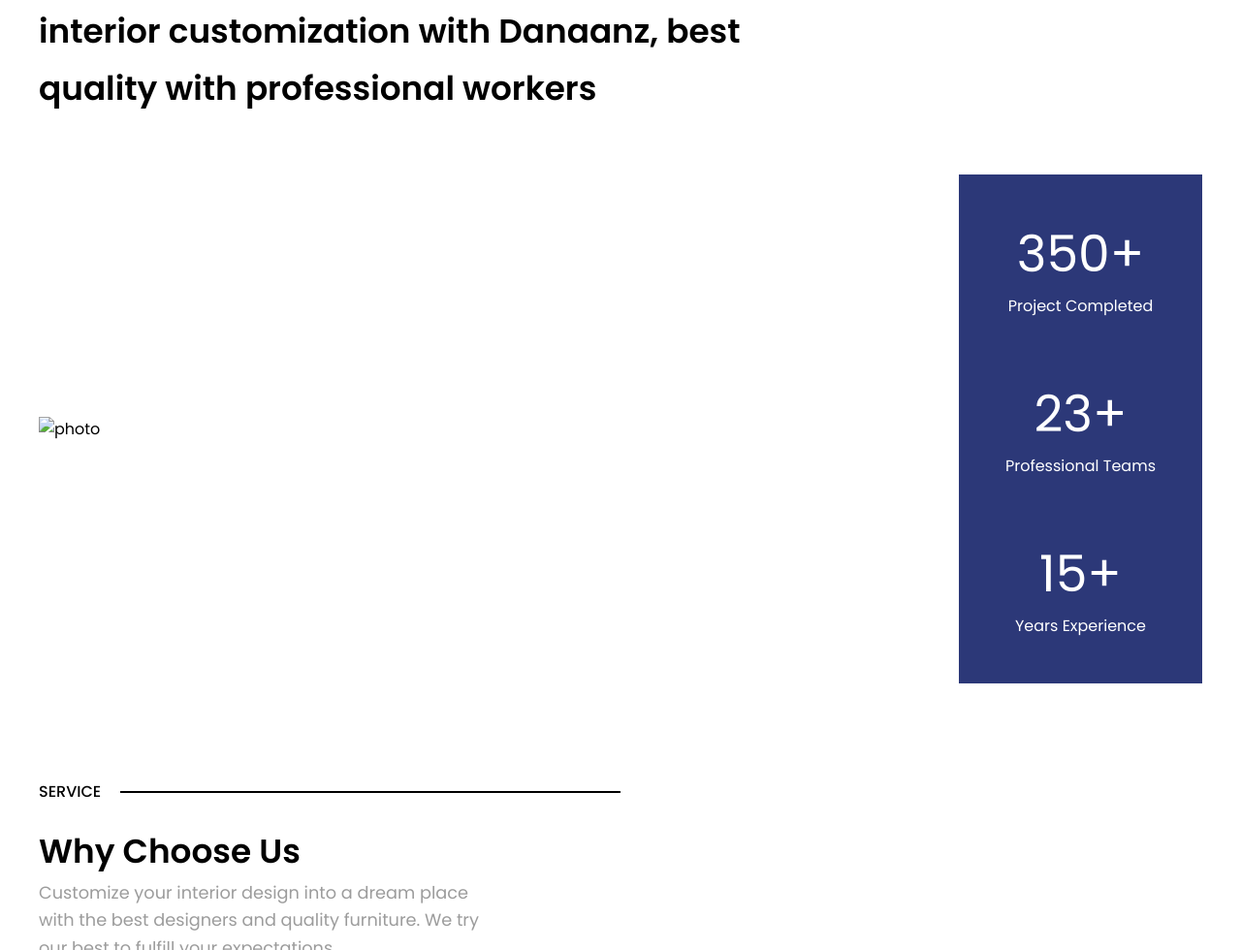
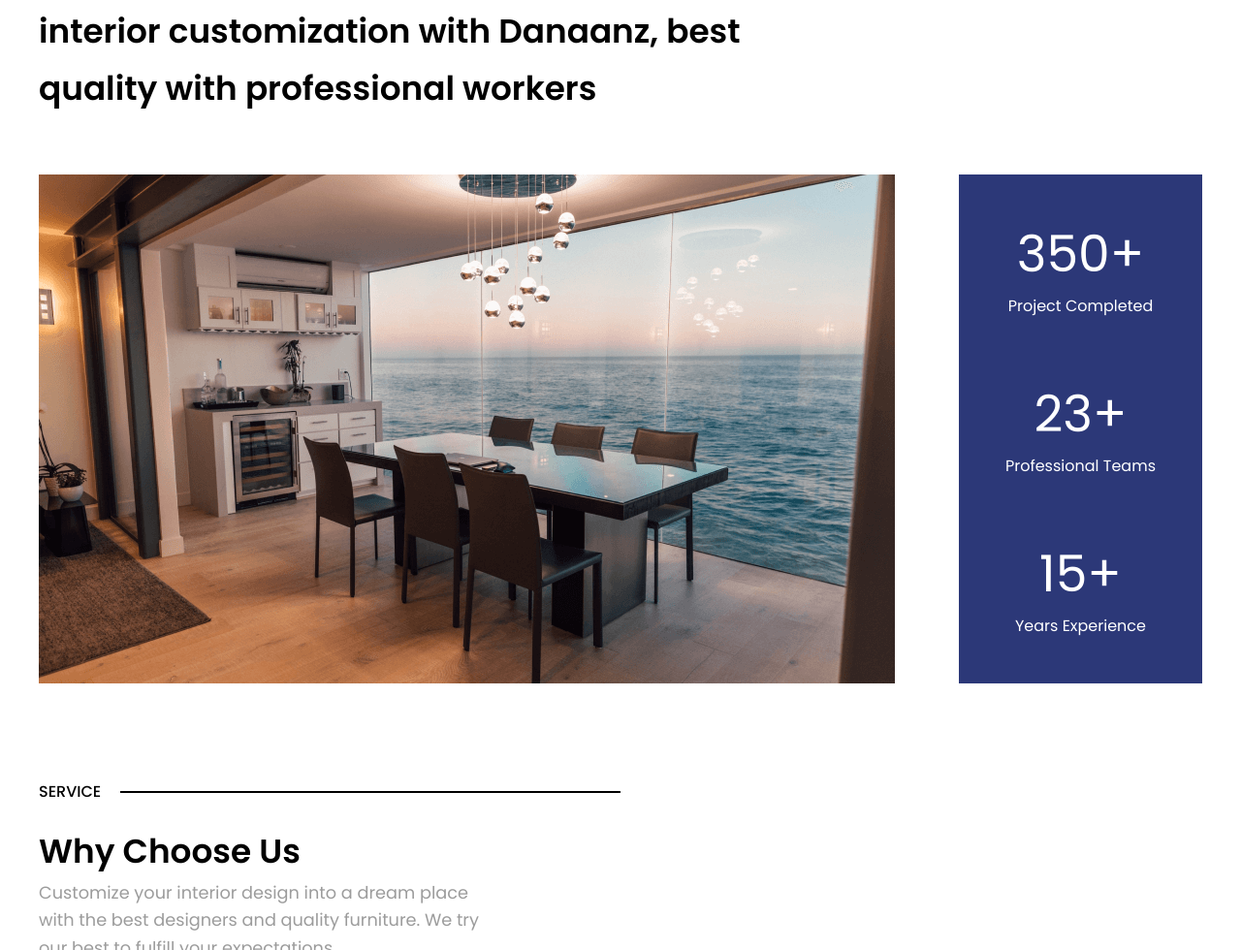
Before and after one commit to aleksandrburenkov/Danazar-gruop, a plain HTML site: page about.html in a window 1280 px wide. Shown: the part 1103-2083 px from the top of the page at 97% size. Drawn offline with nearby package versions, Linux system fonts and the light colour scheme; the site is published under a folder, as on GitHub Pages, so addresses that start at the root find nothing.

Commit message:
Update about.html

```diff
--- a/about.html
+++ b/about.html
@@ -82,7 +82,7 @@
           </div>
           <div class="achievement__about__row__block">
             <div class="achievement__about__row__block_img about__row__block_img">
-              <img src="/images/about/about_2.png" alt="photo">
+              <img src="images/about/about_2.png" alt="photo">
             </div>
             <div class="achievement__about__row__block_column content_images-column">
               <div class="content_images-column_wan">
```
